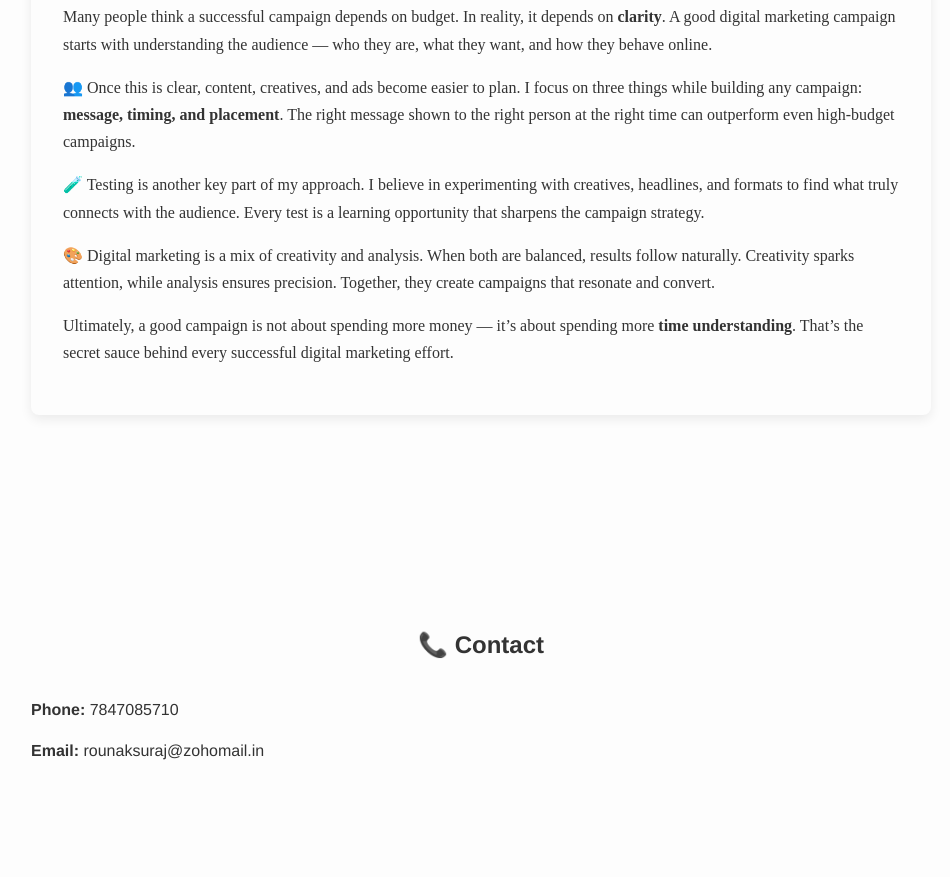
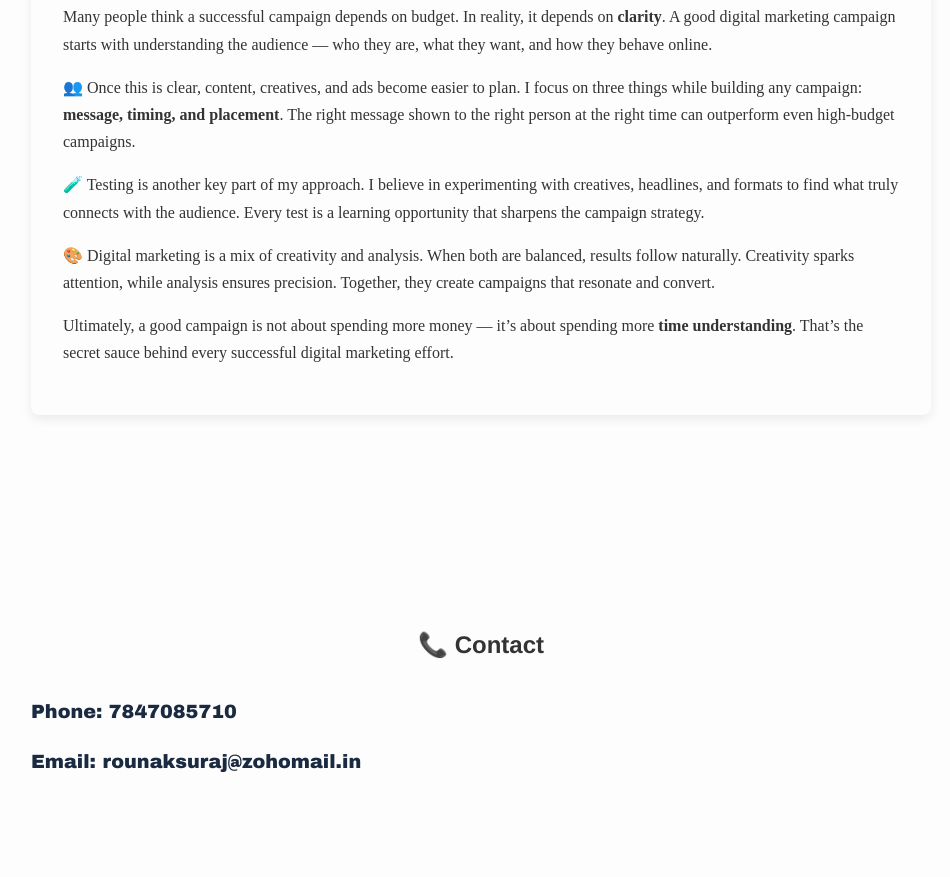
Before and after one commit to Roooounq/my-website, a plain HTML site: page index.html in a window 1280 px wide. Shown: the part 3074-3951 px from the top of the page, without its empty margins (159-1109 px from the left). Drawn offline with Linux system fonts and the light colour scheme.

Commit message:
Add contact styles to style.css

```diff
--- a/style.css
+++ b/style.css
@@ -138,3 +138,11 @@ body {
 .timeline-item {
   margin-bottom: 2rem;
 }
+
+/* Contact Styles */
+.contact-info {
+  font-family: 'Arial Black', sans-serif;
+  font-weight: bold;
+  font-size: 1.2rem;
+  color: #1a2a40;
+}
```
